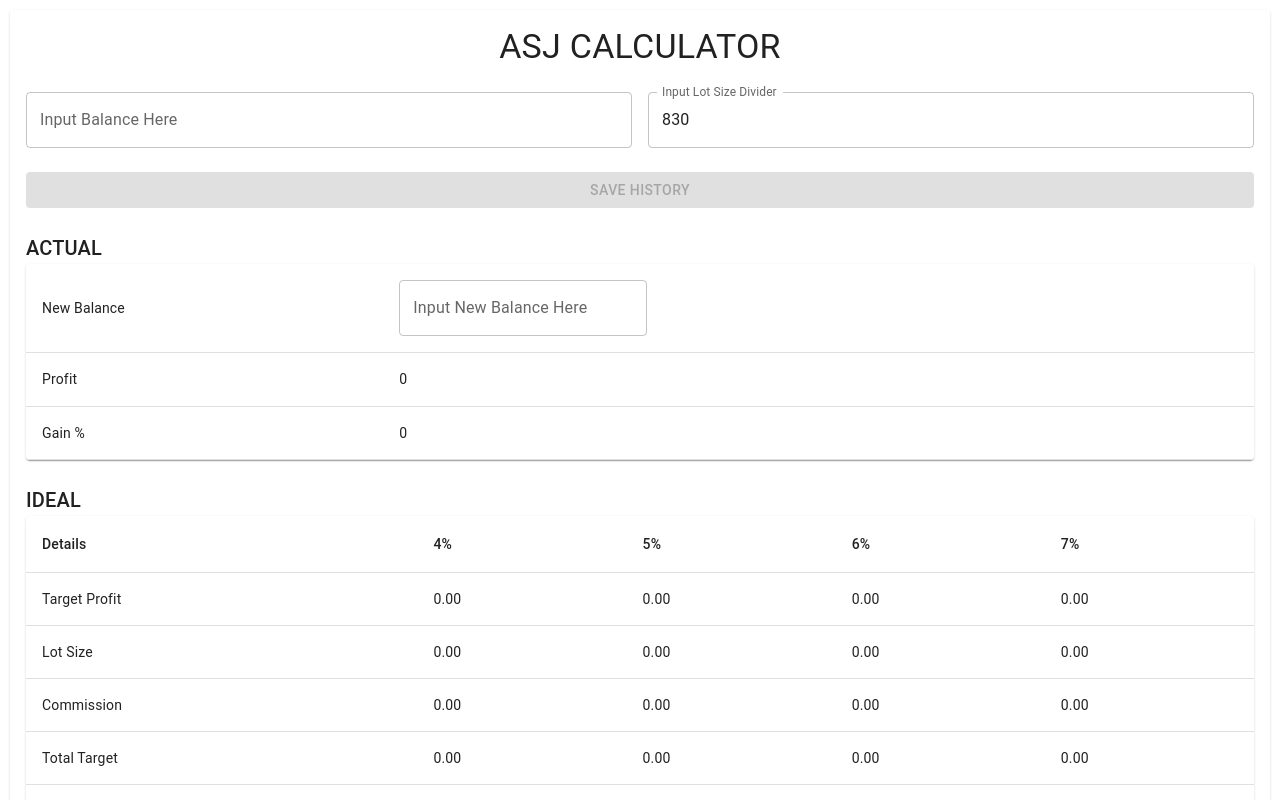
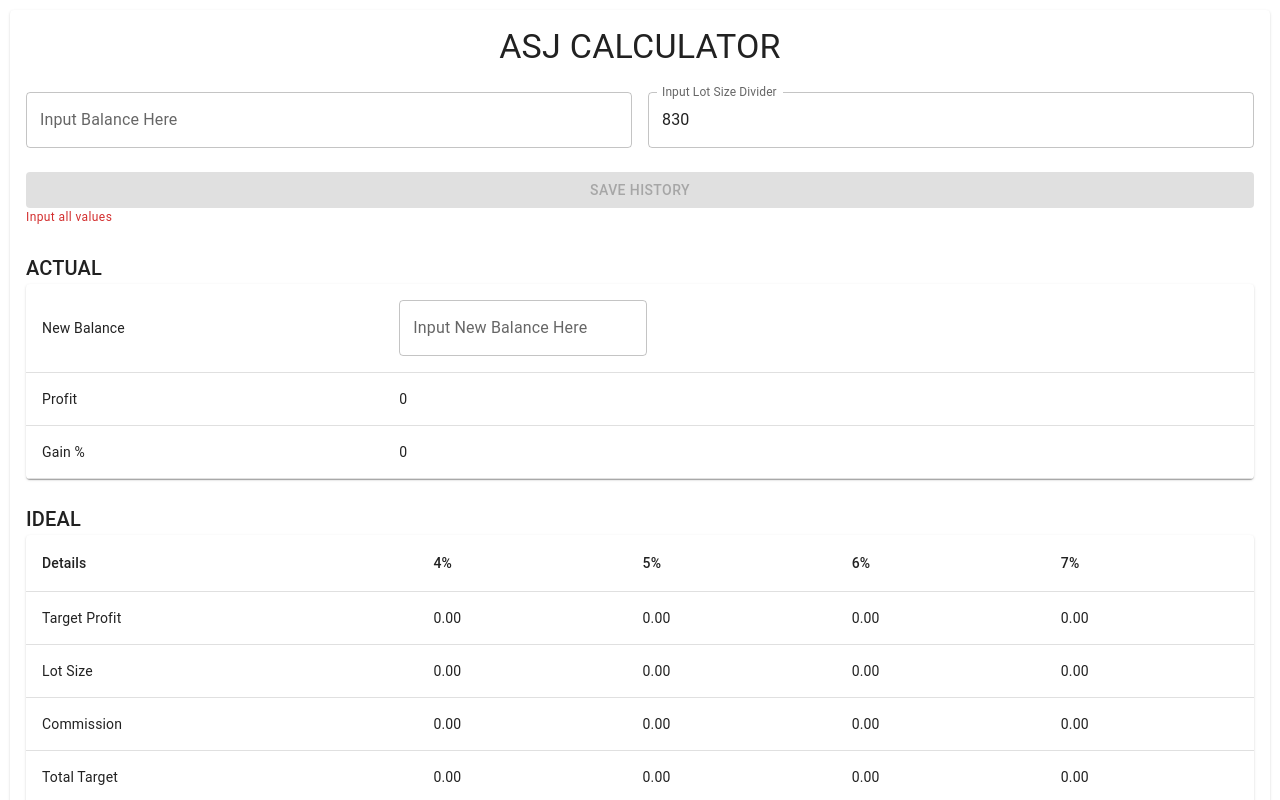
Before and after one commit to kjckangleon/asj-calculator, a React (Create React App) app: page / in a window 1280 px wide. Shown: the top 800 px of the page. Built offline with nearby package versions, Linux system fonts and the light colour scheme.

Commit message:
Add error message

```diff
--- a/src/components/Calculator.js
+++ b/src/components/Calculator.js
@@ -30,7 +30,7 @@ const Calculator = () => {
   }, [value, lotSizeDivider]);
 
   useEffect(() => {
-    if (value != "" && lotSizeValue != "" && newBalance != "") {
+    if (value !== "" && lotSizeValue !== "" && newBalance !== "") {
       setHasValues(true);
     } else {
       setHasValues(false);
@@ -60,7 +60,7 @@ const Calculator = () => {
   const getLocalStorageData = () => {
     const history = localStorage.getItem("history");
 
-    if (history != null) {
+    if (history !== null) {
       const a = JSON.parse(history);
 
       setLocalHistory(a);
@@ -209,7 +209,7 @@ const Calculator = () => {
             fullWidth
           />
         </Stack>
-        <Stack>
+        <Stack direction="column">
           <Button
             variant="contained"
             onClick={saveToLocalStorage}
@@ -217,6 +217,11 @@ const Calculator = () => {
           >
             Save history
           </Button>
+          {!hasValues && (
+            <Typography variant="caption" color="error">
+              Input all values
+            </Typography>
+          )}
         </Stack>
         <Stack>
           <Stack>
@@ -310,6 +315,7 @@ const Calculator = () => {
                             size="small"
                             variant="contained"
                             color="secondary"
+                            sx={{fontSize: '.5rem', padding: '2px'}}
                           >
                             Load Data
                           </Button>
```
